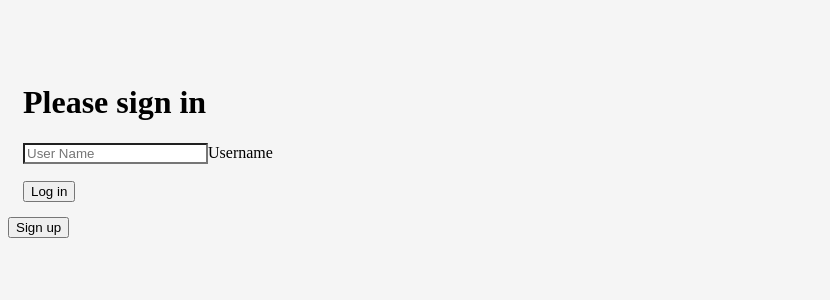
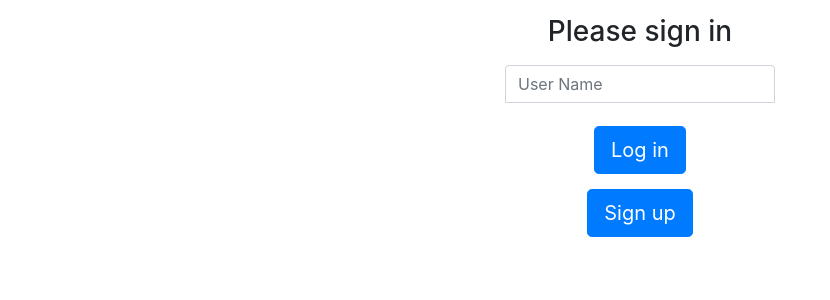
Before and after one commit to Brosner522/Stackholm-Pizza, a React (Create React App) app: page /login in a window 1280 px wide. Shown: the top 300 px of the page, without its empty margins (0-830 px from the left). Built offline with nearby package versions, Linux system fonts and the light colour scheme; data requests are answered from the project's data file.

Commit message:
styling added

```diff
--- a/package.json
+++ b/package.json
@@ -6,8 +6,9 @@
     "@testing-library/jest-dom": "^5.12.0",
     "@testing-library/react": "^11.2.7",
     "@testing-library/user-event": "^12.8.3",
-    "bootstrap": "^5.0.1",
+    "bootstrap": "^4.6.0",
     "react": "^17.0.2",
+    "react-bootstrap": "^1.6.0",
     "react-dom": "^17.0.2",
     "react-router-dom": "^5.2.0",
     "react-scripts": "4.0.3",
--- a/src/Component/HomePage.js
+++ b/src/Component/HomePage.js
@@ -10,11 +10,11 @@ export default class HomePage extends Component {
   render() {
     console.log(Object.keys(this.props.loginUser).length)
     return (
-      <div>
+      <div className="container">
         <h2>Stackholm Pizza</h2>
         <h3>You might not like us at first but you'll learn to love us!</h3>
         {Object.keys(this.props.loginUser).length === 0
-          ?<button onClick={this.handleClickLogin}>Login</button>
+          ?<button className="login" onClick={this.handleClickLogin}>Login</button>
           :<button onClick={() => this.props.handleClickSignOut(this.props)}>Sign out</button>
         }
         {this.props.pizzas.map((pizza) => {
--- a/src/Component/Login.js
+++ b/src/Component/Login.js
@@ -43,10 +43,10 @@ export default class Login extends Component {
 
   render() {
     return (
-      <div>
+      <body className="text-center">
       <main className="form-signin">
         {
-          <form onSubmit={(e) => this.handleLogin(e)}>
+          <form onSubmit={(e) => this.handleLogin(e)} >
             <h1 className="h3 mb-3 fw-normal">Please sign in</h1>
 
             <div className="form-floating">
@@ -58,16 +58,15 @@ export default class Login extends Component {
             onChange={(e) =>
             this.setState({ userName: e.target.value.toLowerCase() })}
             />
-            <label htmlFor="floatingInput">Username</label>
+            <label htmlFor="floatingInput"></label>
             </div>
-
-            <br />
-            <button>Log in</button>
+            <button className="w-48 btn btn-lg btn-primary">Log in</button>
           </form>
         }
       </main>
-        <button onClick={this.handleSignUp}> Sign up </button>
-      </div>
+        <button onClick={this.handleSignUp} className="w-45 btn btn-lg btn-primary"> Sign up </button>
+        {/* <Button variant="primary" size="lg"> test </Button> */}
+      </body>
     );
   }
 }
--- a/src/Component/Order.js
+++ b/src/Component/Order.js
@@ -39,17 +39,15 @@ export default class Order extends Component {
   }
 
   render() {
-    console.log(this.state.toppingPrice)
-    console.log(this.handleRemoveTopping);
     return(
 
       Object.keys(this.props.pizza).length !== 0
-      ? <div>
+      ? <div className="order">
           <button onClick={() => this.props.home(this.props)}>Home </button>
           <li>{this.props.pizza.name}</li>
           <img src={this.props.pizza.image} />
           <li>Total Price ${this.totalPrice()}.00</li>
-          <h2>Please select a topping you would like to add</h2>
+          <h2>Please select the topping/s that you would like to add</h2>
 
           {this.props.topping.map((topping) => {
 
--- a/src/Component/Pizza.js
+++ b/src/Component/Pizza.js
@@ -4,7 +4,7 @@ export default class Pizza extends Component {
 render() {
     const {name, image, description, price, topping_id } = this.props.pizza
     return(
-        <div>
+        <div className= "pizza">
             <li>{name}</li>
             <img src={image} onClick={() => this.props.selectPizza(this.props.pizza, this.props)}/>
         </div>
--- a/src/Component/PizzaDetail.js
+++ b/src/Component/PizzaDetail.js
@@ -11,7 +11,7 @@ export default class PizzaDetail extends Component {
     render() {
     const {name, image, description, price, topping_id } = this.props.pizza
     return(
-        <div>
+        <div className="pizza-detail">
              {
             Object.keys(this.props.pizza).length !== 0
             ? <div>
--- a/src/index.css
+++ b/src/index.css
@@ -1,25 +1,22 @@
 body {
-  height: 100%;
+  margin: 0;
+  font-family: -apple-system, BlinkMacSystemFont, "Segoe UI", "Roboto", "Oxygen",
+    "Ubuntu", "Cantarell", "Fira Sans", "Droid Sans", "Helvetica Neue",
+    sans-serif;
+  -webkit-font-smoothing: antialiased;
+  -moz-osx-font-smoothing: grayscale;
 }
 
-body {
-  display: flex;
-  align-items: center;
-  padding-top: 40px;
-  padding-bottom: 40px;
-  background-color: #f5f5f5;
+code {
+  font-family: source-code-pro, Menlo, Monaco, Consolas, "Courier New",
+    monospace;
 }
 
 .form-signin {
   width: 100%;
-  max-width: 330px;
-
+  max-width: 300px;
   padding: 15px;
   margin: auto;
-}
-
-.form-signin .form-floating:focus-within {
-  z-index: 2;
 }
 
 .form-signin input[type="text"] {
@@ -29,7 +26,54 @@ body {
 }
 
 
+.form-signin .form-floating:focus-within {
+  z-index: 2;
+}
+
+.login {
+  text-align: center;
+}
+
 img {
-  width:  500px;
-  height: 500px;
+  width:  200px;
+  height: 200px;
+  padding:1px;
+   border:1px solid #021a40;
 }
+
+.pizza {
+  height: auto;
+  width: auto;
+  border-radius: 25px;
+  text-align: center;
+  padding: 50px;
+  padding-bottom: 20px;
+  padding-top: 20px;
+  margin: 50px;
+  list-style-position: inside;
+  border: 5px solid rgba(212, 1, 1, 0.842);
+  display: inline-block;
+  vertical-align: middle;
+  align-content: center;
+  flex-wrap: wrap;
+  font-weight: bold;
+}
+
+.container {
+  text-align: center;
+  background: rgb(212, 212, 38);
+
+}
+
+.pizza-detail {
+  text-align: center;
+  border: 5px solid rgba(33, 165, 21, 0.842);
+}
+
+.order {
+  text-align: center;
+}
+
+.topping {
+  border: 5px solid rgba(33, 165, 21, 0.842);
+}
--- a/src/index.js
+++ b/src/index.js
@@ -3,6 +3,7 @@ import ReactDOM from 'react-dom';
 import './index.css';
 import App from './App';
 import reportWebVitals from './reportWebVitals';
+import 'bootstrap/dist/css/bootstrap.min.css';
 
 ReactDOM.render(
   <React.StrictMode>
```
Also changed, not shown: 1 other file (tests, documents, lock files or other folders).
